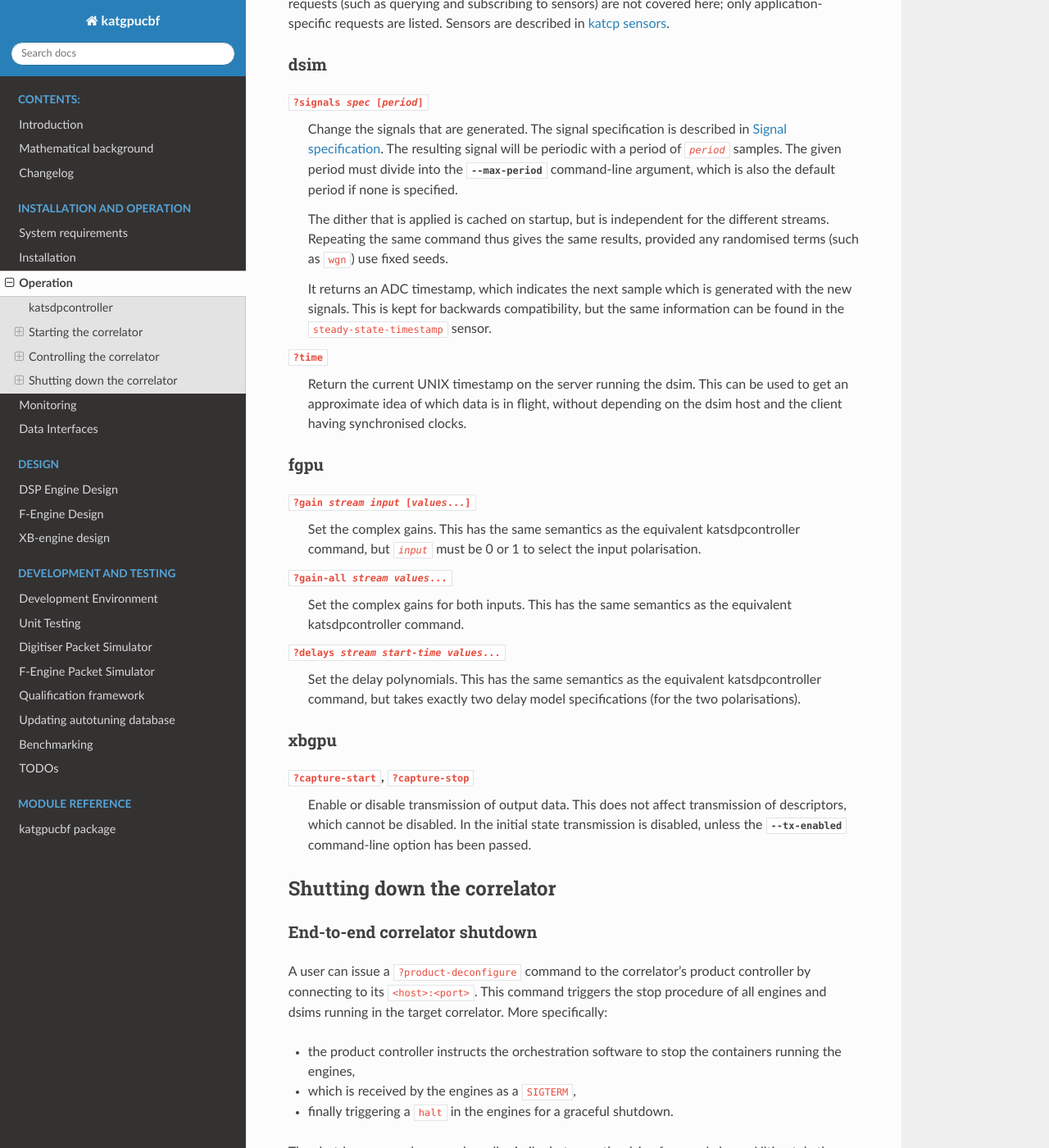
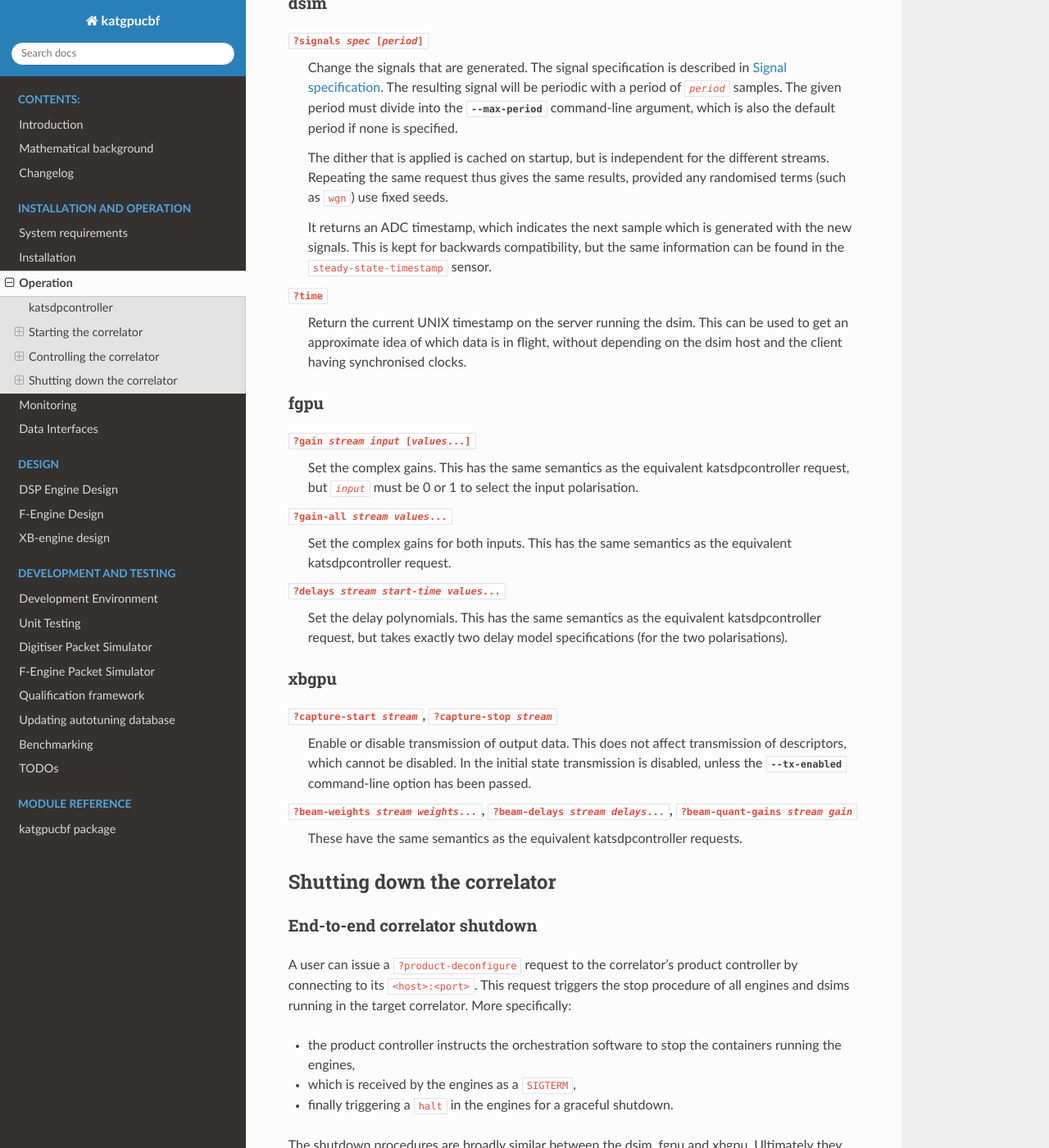
Before and after one commit to ska-sa/katgpucbf, a Sphinx documentation site: the page built from doc/control.rst, in a window 1280 px wide and 1400 px high, scrolled down 4334 px. Shown: the whole window at 82% size. Built offline with Sphinx 7.4.7 and the Read the Docs theme 2.0.0, drawn with Linux system fonts in a browser that asks for light colours; the version number could not be read and is left out; some of the changed text lies outside the part shown.

Commit message:
Updates to doc/control.rst
Primary to add the beam-* requests, but also some general cleanup of
grammar, formatting, outdated information etc.

Closes NGC-1302.

```diff
--- a/doc/conf.py
+++ b/doc/conf.py
@@ -25,7 +25,7 @@ sys.path.insert(0, os.path.abspath("."))
 # -- Project information -----------------------------------------------------
 
 project = "katgpucbf"
-copyright = "2021, National Research Foundation (SARAO)"
+copyright = "2021-2024, National Research Foundation (SARAO)"
 
 # Get the information from the installed package, no need to maintain it in
 # multiple places.
--- a/doc/control.rst
+++ b/doc/control.rst
@@ -10,15 +10,15 @@ katgpucbf and its constituent engines:
 The first requires a mechanism to orchestrate the simultaneous spin-up of a
 correlator's required components - that is, some combination of dsim(s),
 F-Engine(s) and XB-Engine(s). For this purpose, katgpucbf utilises the
-infrastructure provided by `katsdpcontroller`_ - discussed in the following
+infrastructure provided by `katsdpcontroller`_ — discussed in the following
 section.
 
 Regarding the testing and debugging of individual engines, more detailed
-explanations of their inner-workings are discussed in their respective, more
-dedicated-discussion documents.
+explanations of their inner workings are discussed in their respective, more
+dedicated discussion documents.
 
 The main thing to note is that, in both methods of invocation (via
-orchestration and individually), the engines support control via katcp commands
+orchestration and individually), the engines support control via katcp requests
 issued to their ``<host>:<port>``. ``netcat`` (`nc`_) is likely the most
 readily-available tool for this job, but `ntsh`_ neatens up these exchanges
 and generally makes it easier to interact with.
@@ -204,7 +200,7 @@ data on a machine that doesn't support ibverbs, you could use
 Controlling the correlator
 --------------------------
 The correlator components are controlled using `katcp`_. A user can connect to
-the ``<host>:<port>`` and issue a ``?help`` to see the full range of commands
+the ``<host>:<port>`` and issue a ``?help`` to see the full range of requests
 available. The ``<host>`` and ``<port>`` values for individual engines are
 configurable at runtime, whereas the ``<host>`` and ``<port>`` values for the
 correlator's *product controller* are yielded by the master controller after
@@ -224,7 +220,7 @@ dsim
     period if none is specified.
 
     The dither that is applied is cached on startup, but is independent for
-    the different streams. Repeating the same command thus gives the same
+    the different streams. Repeating the same request thus gives the same
     results, provided any randomised terms (such as ``wgn``) use fixed
     seeds.
 
@@ -242,33 +238,37 @@ fgpu
 ^^^^
 :samp:`?gain {stream} {input} [{values}...]`
     Set the complex gains. This has the same semantics as the equivalent
-    katsdpcontroller command, but :samp:`{input}` must be 0 or 1 to select
+    katsdpcontroller request, but :samp:`{input}` must be 0 or 1 to select
     the input polarisation.
 
 :samp:`?gain-all {stream} {values}...`
     Set the complex gains for both inputs. This has the same semantics as the
-    equivalent katsdpcontroller command.
+    equivalent katsdpcontroller request.
 
 :samp:`?delays {stream} {start-time} {values}...`
     Set the delay polynomials. This has the same semantics as the equivalent
-    katsdpcontroller command, but takes exactly two delay model
+    katsdpcontroller request, but takes exactly two delay model
     specifications (for the two polarisations).
 
 xbgpu
 ^^^^^
-``?capture-start``, ``?capture-stop``
+:samp:`?capture-start {stream}`, :samp:`?capture-stop {stream}`
     Enable or disable transmission of output data. This does not affect
     transmission of descriptors, which cannot be disabled. In the initial
     state transmission is disabled, unless the :option:`!--tx-enabled`
     command-line option has been passed.
+
+:samp:`?beam-weights {stream} {weights}...`, :samp:`?beam-delays {stream} {delays}...`, :samp:`?beam-quant-gains {stream} {gain}`
+    These have the same semantics as the equivalent katsdpcontroller
+    requests.
 
 Shutting down the correlator
 ----------------------------
 
 End-to-end correlator shutdown
 ^^^^^^^^^^^^^^^^^^^^^^^^^^^^^^
-A user can issue a ``?product-deconfigure`` command to the correlator's
-product controller by connecting to its ``<host>:<port>``. This command
+A user can issue a ``?product-deconfigure`` request to the correlator's
+product controller by connecting to its ``<host>:<port>``. This request
 triggers the stop procedure of all engines and dsims running in the target
 correlator. More specifically:
 
```
Also changed, not shown: other parts of doc/control.rst (+4 -11 lines).
